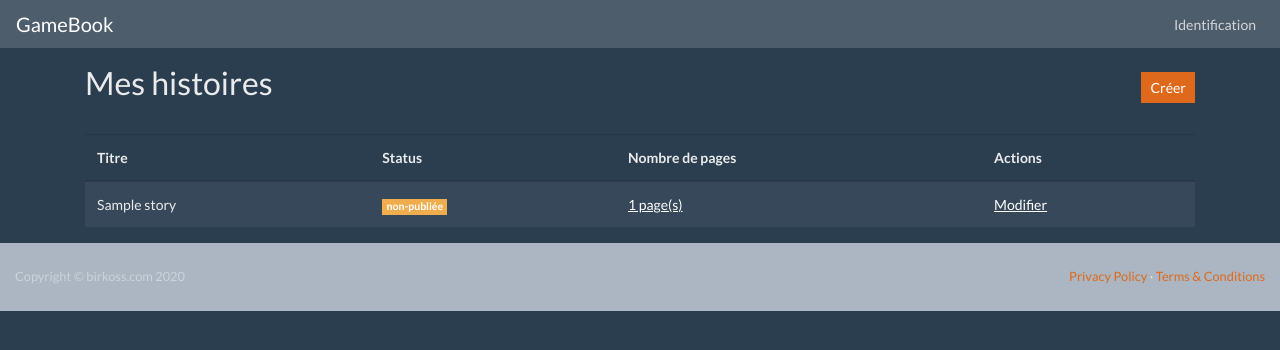
After one commit to birkoss/gamebook, a Django app: template gamebook/templates/gamebook/story/index.html in a window 1280 px wide. The commit adds this page. Shown: the top 350 px of the page. Run offline with Django 3.2, Linux system fonts and the light colour scheme; the template is opened without the code that fills it: most values are stand-ins (such as "Sample title", 1, 10 or a date in 2020); some libraries are stand-ins or nearby versions.

Commit message:
Basic Story creation

```diff
--- a/core/templates/core/home.html
+++ b/core/templates/core/home.html
@@ -6,7 +6,7 @@
 	<div class="d-flex justify-content-between flex-wrap flex-md-nowrap align-items-center pt-3 pb-2 mb-3">
         <h1 class="h2">Histoires disponibles</h1>
         {% if user.is_authenticated %}
-            <a  class="btn btn-primary btn-sm">Créer</a>
+            <a href="{% url 'story/add' %}" class="btn btn-primary btn-sm">Créer</a>
         {% endif %}
 	</div>
 
--- a/core/templates/core/template.html
+++ b/core/templates/core/template.html
@@ -30,7 +30,7 @@
 						<li class="nav-item dropdown">
 							<a class="nav-link dropdown-toggle" id="user-dropdown" href="#" role="button" data-toggle="dropdown" aria-haspopup="true" aria-expanded="false"><i class="fas fa-edit fa-fw"></i></a>
 							<div class="dropdown-menu dropdown-menu-right" aria-labelledby="user-dropdown">
-								<a class="dropdown-item" href="#">Create Product</a>
+								<a class="dropdown-item" href="{% url 'story/add' %}">Créer une nouvelle histoire</a>
 								<a class="dropdown-item" href="#">Manage Products</a>
 								<div class="dropdown-divider"></div>
 								<a class="dropdown-item" href="">Profile</a>
--- /dev/null
+++ b/gamebook/templates/gamebook/story/index.html
@@ -0,0 +1,56 @@
+{% extends 'core/base.html' %}
+
+{% block content %}
+<div class="container">
+
+	{% if request.GET.status == "updated" %}
+		<p class="alert alert-success">Mise à jour réussie!</p>
+	{% elif request.GET.status == "created" %}
+		<p class="alert alert-success">Création réussie!</p>
+	{% endif %}
+
+	<div class="d-flex justify-content-between flex-wrap flex-md-nowrap align-items-center pt-3 pb-2 mb-3">
+		<h1 class="h2">Mes histoires</h1>
+		<div class="actions">
+			<a href="" class="btn btn-primary btn-sm">Créer</a>
+		</div>
+	</div>
+
+	{% if stories %}
+		<table class="table table-striped">
+			<thead>
+				<tr>
+					{% if library.librarycategory_set.all|length > 1 %}
+						<th scope="col">&nbsp;</th>
+					{% endif %}
+                    <th scope="col">Titre</th>
+                    <th scope="col">Status</th>
+					<th scope="col">Nombre de pages</th>
+					<th scope="col">Actions</th>
+				</tr>
+			</thead>
+			<tbody{% if library.librarycategory_set.all|length > 1 %} class="list-sortable"{% endif %}">
+				{% for story in stories %}
+				<tr data-item-id="{{ story.id }}">
+					{% if library.librarycategory_set.all|length > 1 %}
+						<td class="sortable-icon"><i class="fas fa-sort"></i></td>
+					{% endif %}
+					<td>{{ story.title }}</td>
+					<td>{% if category.active %}<span class="badge badge-success">publiée</span>{% else %}<span class="badge badge-warning">non-publiée</span>{% endif %}</td>
+					<td><a href="">{{ story.page_set.all.count }} page(s)</a></td>
+					<td>
+						<a href="{% url 'story/edit' story.id %}">Modifier</a>
+					</td>
+				</tr>
+				{% endfor %}
+			</tbody>
+		</table>
+	{% else %}
+		<div class="alert alert-warning" role="alert">
+			Vous n'avez aucune histoire pour le moment. Créer une <a href="{% url 'story/add' %}">première histoire</a>.
+		</div>
+	{% endif %}
+
+</div>
+
+{% endblock %}
```
Also changed, not shown: config/urls.py (+7 -0 lines), gamebook/forms.py (added, +23 -0 lines), gamebook/templates/gamebook/story/edit.html (added, +29 -0 lines), gamebook/views.py (+82 -1 lines).
